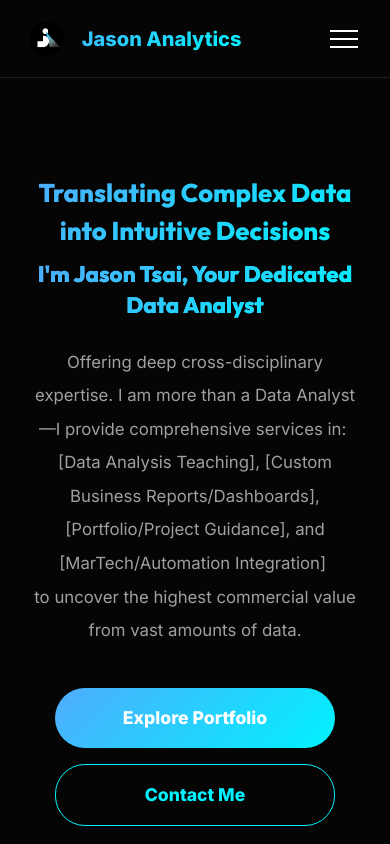
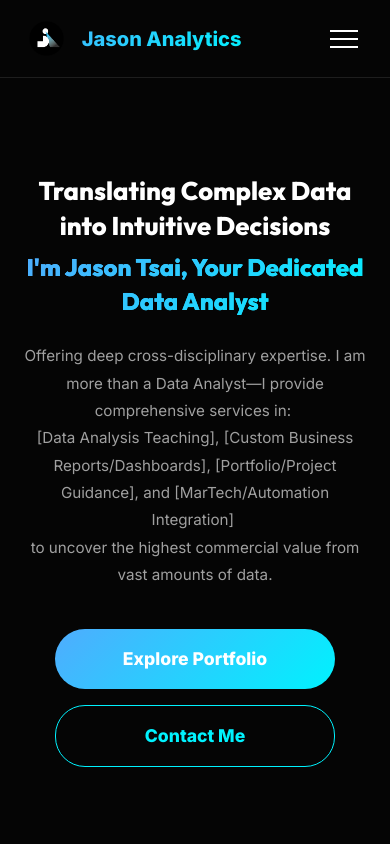
Before and after one commit to ds-jason-tsai/jason-by-tsai-portfolio, a Next.js app: page /en in a window 390 px wide. Shown: the top 844 px of the page. Built offline with nearby package versions, Linux system fonts and the light colour scheme.

Commit message:
style: revert mobile text HTML split and adjust scaling to mirror desktop layout on mobile

```diff
--- a/app/[lang]/page.tsx
+++ b/app/[lang]/page.tsx
@@ -84,37 +84,20 @@ export default async function Home({ params }: { params: Promise<{ lang: string
     <>
       <section className="hero">
         <div className="hero-content">
-          <div className="desktop-hero-text">
           <h1 className="hero-title">
-              {dict.home.title.split('\n').map((line: string, i: number) => (
-                <span key={i} style={{ display: 'block' }}>{line}</span>
-              ))}
+            {dict.home.title}
+            <br />
             <span className="hero-subtitle">
               {dict.home.subtitle.split('\n').map((line: string, i: number) => (
-                  <span key={i} style={{ display: 'block' }}>{line}</span>
+                <span key={i} style={{ display: 'block' }}>
+                  {line}
+                </span>
               ))}
             </span>
           </h1>
-            <p className="hero-desc" style={{ whiteSpace: 'pre-wrap', lineHeight: '2' }}>
+          <p className="hero-desc" style={{ whiteSpace: 'pre-wrap', lineHeight: '1.8' }}>
             {dict.home.description}
           </p>
-          </div>
-
-          <div className="mobile-hero-text">
-            <h1 className="hero-title">
-              {((dict.home as any).title_mobile || dict.home.title).split('\n').map((line: string, i: number) => (
-                <span key={i} style={{ display: 'block' }}>{line}</span>
-              ))}
-              <span className="hero-subtitle">
-                {((dict.home as any).subtitle_mobile || dict.home.subtitle).split('\n').map((line: string, i: number) => (
-                  <span key={i} style={{ display: 'block' }}>{line}</span>
-                ))}
-              </span>
-            </h1>
-            <p className="hero-desc" style={{ whiteSpace: 'pre-wrap', lineHeight: '2' }}>
-              {((dict.home as any).description_mobile || dict.home.description)}
-            </p>
-          </div>
 
           <div className="hero-btns" style={{ display: 'flex', gap: '1.5rem', marginBottom: '3rem', justifyContent: 'center' }}>
             <a href={`/${lang}/portfolio?utm_source=internal&utm_medium=button&utm_campaign=home_hero_portfolio`} className="btn-primary" style={{ minWidth: '180px', textAlign: 'center' }}>{dict.home.cta}</a>
@@ -366,16 +349,11 @@ export default async function Home({ params }: { params: Promise<{ lang: string
 
         .mobile-only-br { display: none; }
 
-        .mobile-hero-text { display: none; }
-        .desktop-hero-text { display: block; }
-
         @media (max-width: 768px) {
-          .hero { padding: 4rem 1rem; }
-          .mobile-hero-text { display: block; }
-          .desktop-hero-text { display: none; }
-          .hero-title { font-size: 1.85rem !important; line-height: 1.5; }
-          .hero-subtitle { font-size: 1.4rem !important; margin-top: 0.5rem; display: block; line-height: 1.4; }
-          .hero-desc { padding: 0; font-size: 1.05rem !important; }
+          .hero { padding: 4rem 0.5rem; }
+          .hero-title { font-size: 2.1rem !important; line-height: 1.35; word-break: break-word; }
+          .hero-subtitle { font-size: 1.5rem !important; margin-top: 0.5rem; display: block; line-height: 1.4; }
+          .hero-desc { padding: 0; font-size: 0.95rem !important; }
           .hero-btns { flex-direction: column; align-items: center; gap: 1rem !important; }
           .btn-primary { width: 100%; max-width: 280px; }
           .mobile-only-br { display: block; }
```
Lines whose indentation alone changed are shown as unchanged.
